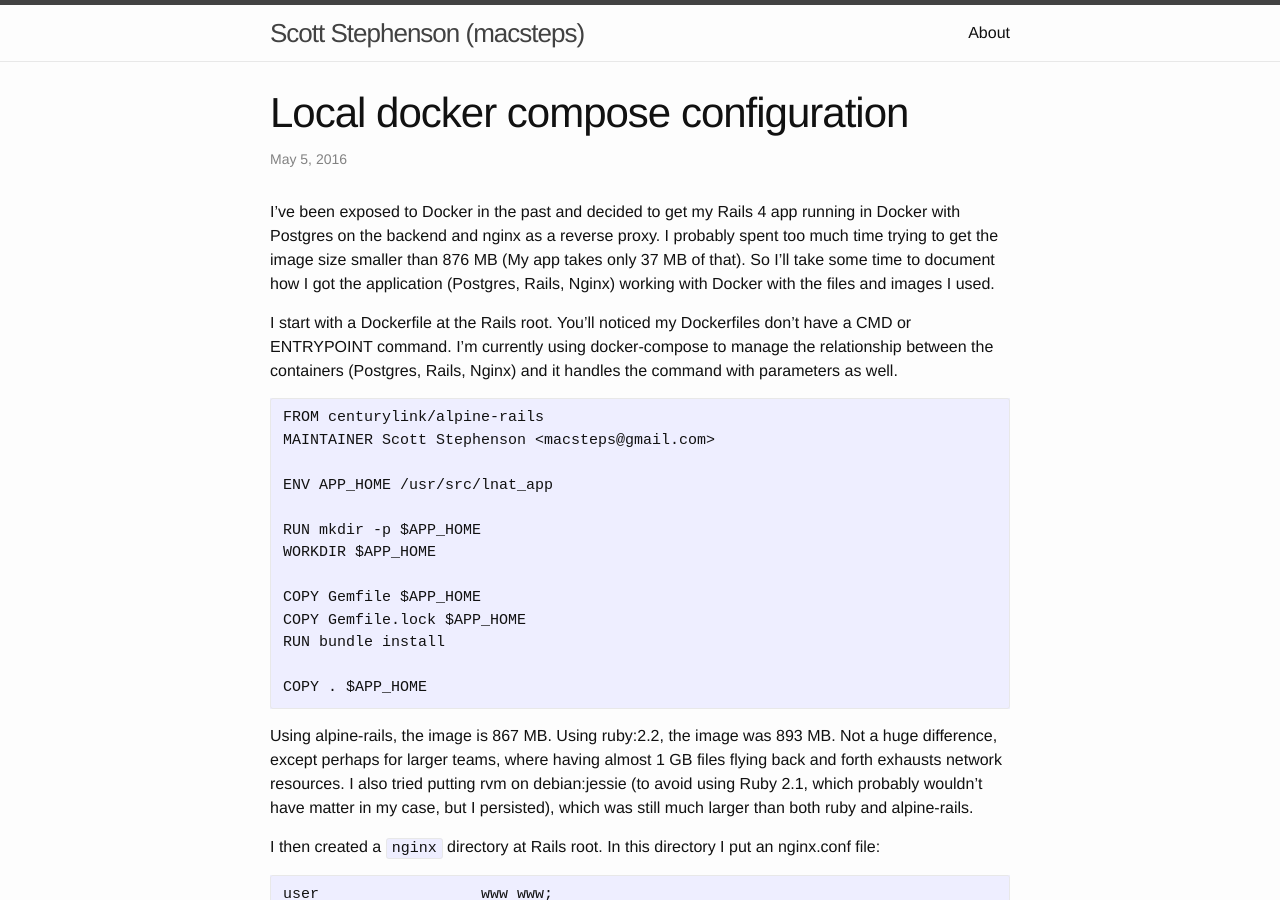
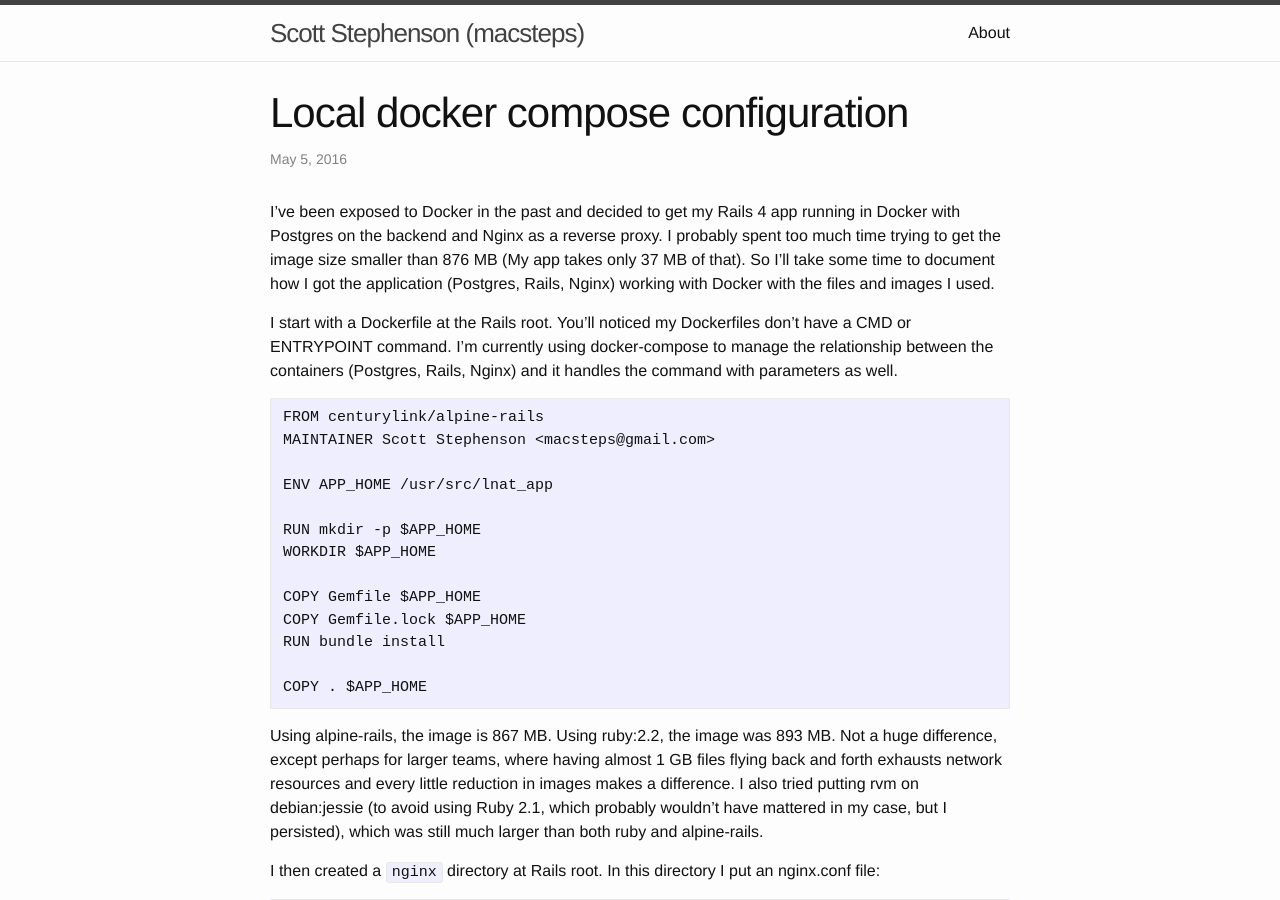
Before and after one commit to macsteps/macsteps.github.io, a Jekyll site: the page built from _posts/2016-05-05-local-docker-compose-config.md, in a window 1280 px wide and 900 px high. Built offline with Jekyll 4.4.1, drawn with Linux system fonts in a browser that asks for light colours; some of the changed text lies outside the part shown.

Commit message:
a few minor updates to content and fix broken links.

````diff
--- a/_posts/2016-05-05-local-docker-compose-config.md
+++ b/_posts/2016-05-05-local-docker-compose-config.md
@@ -4,7 +4,7 @@ title:  "Local docker compose configuration"
 date:   2016-05-05 3:30:21 -0700
 categories: docker docker-compose blog rails
 ---
-I've been exposed to Docker in the past and decided to get my Rails 4 app running in Docker with Postgres on the backend and nginx as a reverse proxy. I probably spent too much time trying to get the image size smaller than 876 MB (My app takes only 37 MB of that). So I'll take some time to document how I got the application (Postgres, Rails, Nginx) working with Docker with the files and images I used.
+I've been exposed to Docker in the past and decided to get my Rails 4 app running in Docker with Postgres on the backend and Nginx as a reverse proxy. I probably spent too much time trying to get the image size smaller than 876 MB (My app takes only 37 MB of that). So I'll take some time to document how I got the application (Postgres, Rails, Nginx) working with Docker with the files and images I used.
 
 I start with a Dockerfile at the Rails root. You'll noticed my Dockerfiles don't have a CMD or ENTRYPOINT command. I'm currently using docker-compose to manage the relationship between the containers (Postgres, Rails, Nginx) and it handles the command with parameters as well.
 
@@ -24,7 +24,7 @@ RUN bundle install
 COPY . $APP_HOME
 ```
 
-Using alpine-rails, the image is 867 MB. Using ruby:2.2, the image was 893 MB. Not a huge difference, except perhaps for larger teams, where having almost 1 GB files flying back and forth exhausts network resources. I also tried putting rvm on debian:jessie (to avoid using Ruby 2.1, which probably wouldn't have matter in my case, but I persisted), which was still much larger than both ruby and alpine-rails.
+Using alpine-rails, the image is 867 MB. Using ruby:2.2, the image was 893 MB. Not a huge difference, except perhaps for larger teams, where having almost 1 GB files flying back and forth exhausts network resources and every little reduction in images makes a difference. I also tried putting rvm on debian:jessie (to avoid using Ruby 2.1, which probably wouldn't have mattered in my case, but I persisted), which was still much larger than both ruby and alpine-rails.
 
 I then created a ```nginx``` directory at Rails root. In this directory I put an nginx.conf file:
 
@@ -106,7 +106,7 @@ services:
       - app
 ```
 
-In this case, ```docker-compose``` handles the linking of the containers together (i.e. nginx -> app -> db). I run Postgres in development. Nginx and Rails are using their default ports, 80 and 3000, respectively. I'm able to use ```service nginx start```, because I turned off daemon mode in nginx.conf. Otherwise, you'll have to use ```nginx -g "daemon off"```.
+In this case, ```docker-compose``` handles the linking of the containers together (i.e. nginx -> app -> db). I run Postgres in development. Nginx and Rails are using their default ports, 80 and 3000, respectively. I'm able to use ```service nginx start```, because I turned off daemon mode in nginx.conf. You could also leave ```daemon off;``` out of nginx.conf, and use ```command: nginx -g "daemon off"```. You might do this if you want the nginx.conf file to be more portable to environments outside of Docker.
 
 With this in place, I just need to build, create/setup the database, and launch the containers.
 
@@ -142,7 +142,7 @@ Point your browser to:
 http://<docker-machine-ip
 ```
 
-If you're on a Mac and using the (Docker Toolbox)[https://docs.docker.com/mac/step_one/], just type:
+If you're on a Mac and using the [Docker Toolbox](https://docs.docker.com/mac/step_one/), just type:
 
 ```
 docker-machine ip
@@ -155,4 +155,4 @@ eval "$(docker-machine env default)"
 source ~/.bash_profile
 ```
 
-That's it for getting a development 3-tier application running with (Docker Compose)[https://docs.docker.com/compose/]. There's so much to do. Within the next couple weeks, I intend to try out (Docker Swarm)[https://docs.docker.com/swarm/] and perhaps use more ENVIRONMENT variables, with (docker-gen)[https://github.com/jwilder/docker-gen] to get around the messy <docker-machine-ip> in nginx.conf. Always much to do.
+That's it for getting a development 3-tier application running with [Docker Compose](https://docs.docker.com/compose/). There's so much to do. Within the next couple weeks, I intend to try out [Docker Swarm](https://docs.docker.com/swarm/) and perhaps use more ENVIRONMENT variables, with [docker-gen](https://github.com/jwilder/docker-gen) to get around the messy <docker-machine-ip> in nginx.conf. Always much to do.
````
Also changed, not shown: other parts of _posts/2016-05-05-local-docker-compose-config.md (+1 -1 lines).
